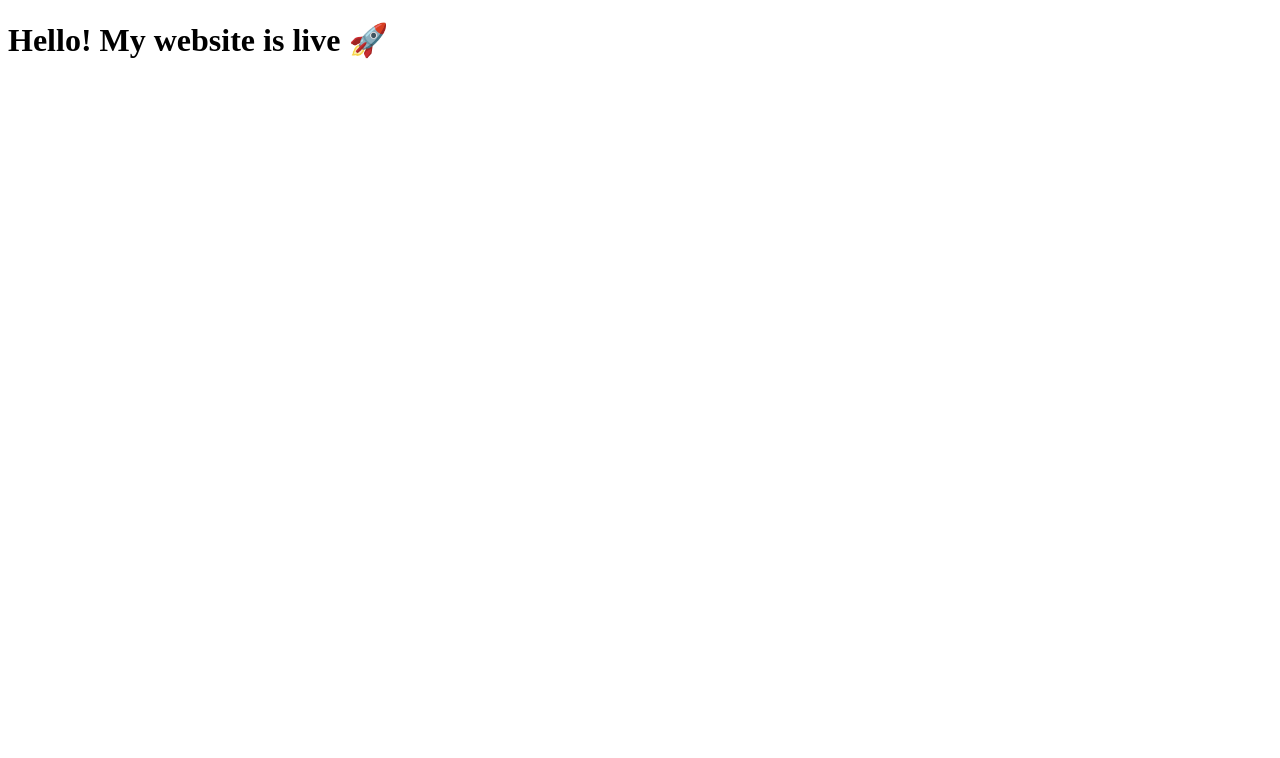
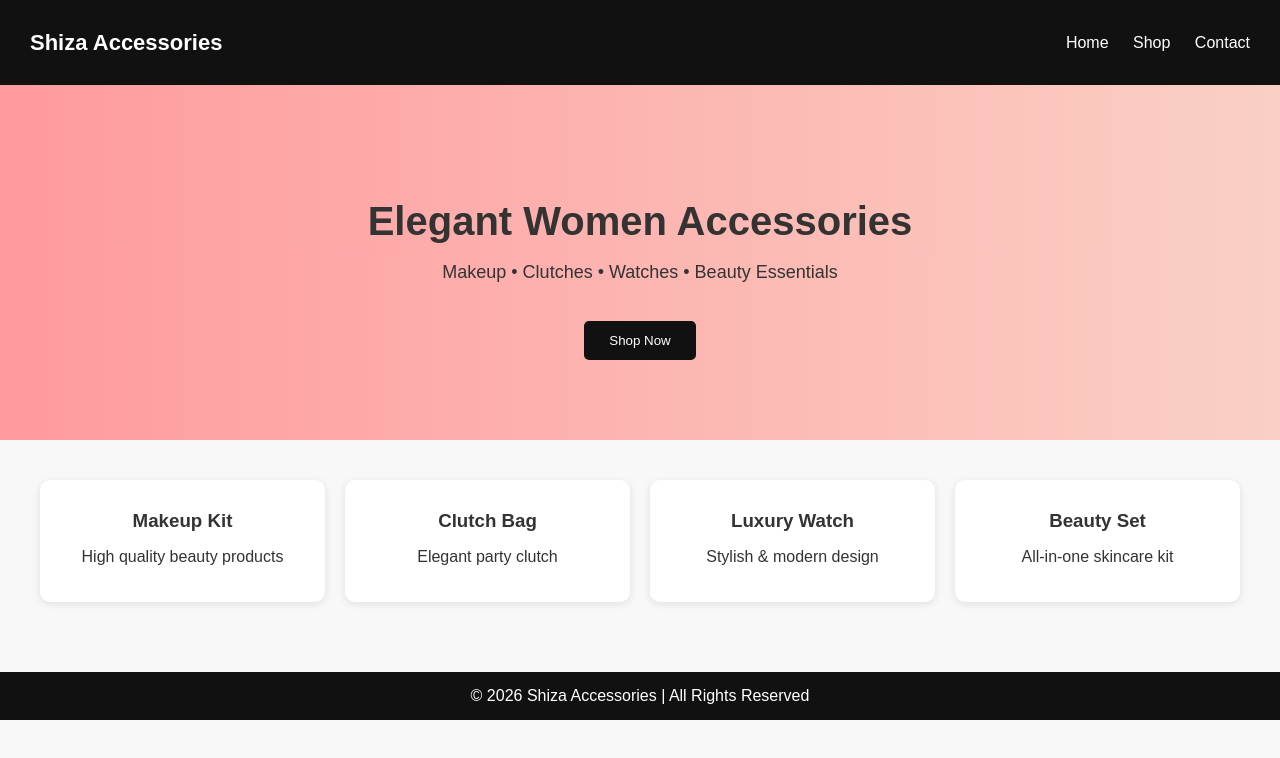
Before and after one commit to shiza295/shiz.k, a plain HTML site: page index.html in a window 1280 px wide. Drawn offline with Linux system fonts and the light colour scheme.

Commit message:
Update index.html

```diff
--- a/index.html
+++ b/index.html
@@ -1,9 +1,135 @@
 <!DOCTYPE html>
-<html>
+<html lang="en">
 <head>
-  <title>My Website</title>
+  <meta charset="UTF-8">
+  <meta name="viewport" content="width=device-width, initial-scale=1.0">
+  <title>Shiza Accessories</title>
+  <style>
+    body {
+      margin: 0;
+      font-family: Arial, sans-serif;
+      background: #f8f8f8;
+      color: #333;
+    }
+
+    /* Navbar */
+    .navbar {
+      background: #111;
+      color: #fff;
+      padding: 15px 30px;
+      display: flex;
+      justify-content: space-between;
+      align-items: center;
+    }
+
+    .navbar h1 {
+      font-size: 22px;
+    }
+
+    .navbar a {
+      color: white;
+      margin-left: 20px;
+      text-decoration: none;
+    }
+
+    /* Hero Section */
+    .hero {
+      background: linear-gradient(to right, #ff9a9e, #fad0c4);
+      padding: 80px 20px;
+      text-align: center;
+    }
+
+    .hero h2 {
+      font-size: 40px;
+      margin-bottom: 10px;
+    }
+
+    .hero p {
+      font-size: 18px;
+    }
+
+    .btn {
+      margin-top: 20px;
+      padding: 12px 25px;
+      background: #111;
+      color: white;
+      border: none;
+      cursor: pointer;
+      border-radius: 5px;
+    }
+
+    /* Products */
+    .products {
+      display: grid;
+      grid-template-columns: repeat(auto-fit, minmax(200px, 1fr));
+      gap: 20px;
+      padding: 40px;
+    }
+
+    .card {
+      background: white;
+      padding: 20px;
+      border-radius: 10px;
+      box-shadow: 0 2px 8px rgba(0,0,0,0.1);
+      text-align: center;
+    }
+
+    .card h3 {
+      margin: 10px 0;
+    }
+
+    /* Footer */
+    .footer {
+      background: #111;
+      color: white;
+      text-align: center;
+      padding: 15px;
+      margin-top: 30px;
+    }
+  </style>
 </head>
 <body>
-  <h1>Hello! My website is live 🚀</h1>
+
+  <div class="navbar">
+    <h1>Shiza Accessories</h1>
+    <div>
+      <a href="#">Home</a>
+      <a href="#">Shop</a>
+      <a href="#">Contact</a>
+    </div>
+  </div>
+
+  <div class="hero">
+    <h2>Elegant Women Accessories</h2>
+    <p>Makeup • Clutches • Watches • Beauty Essentials</p>
+    <button class="btn">Shop Now</button>
+  </div>
+
+  <div class="products">
+    <div class="card">
+      <h3>Makeup Kit</h3>
+      <p>High quality beauty products</p>
+    </div>
+
+    <div class="card">
+      <h3>Clutch Bag</h3>
+      <p>Elegant party clutch</p>
+    </div>
+
+    <div class="card">
+      <h3>Luxury Watch</h3>
+      <p>Stylish & modern design</p>
+    </div>
+
+    <div class="card">
+      <h3>Beauty Set</h3>
+      <p>All-in-one skincare kit</p>
+    </div>
+  </div>
+
+  <div class="footer">
+    © 2026 Shiza Accessories | All Rights Reserved
+  </div>
+
 </body>
 </html>
```
